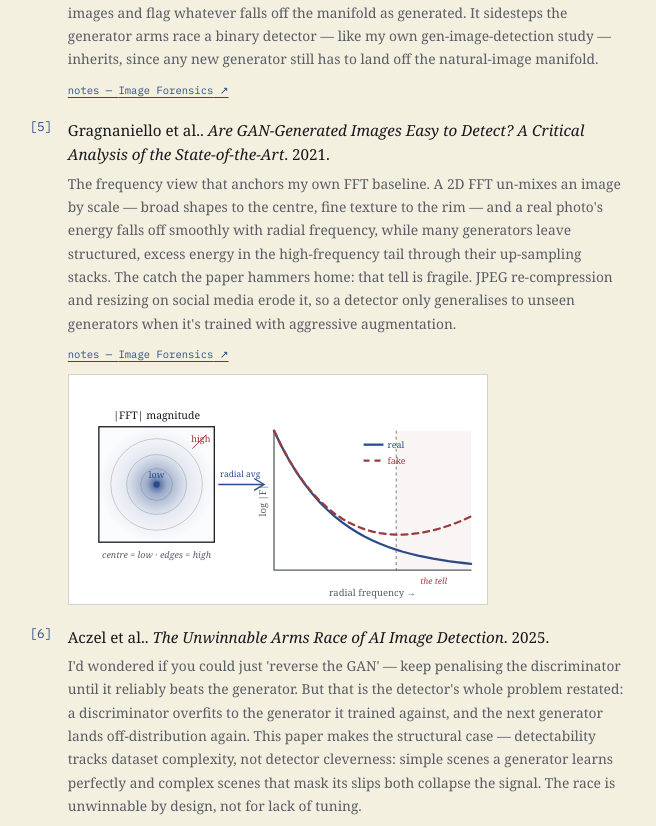
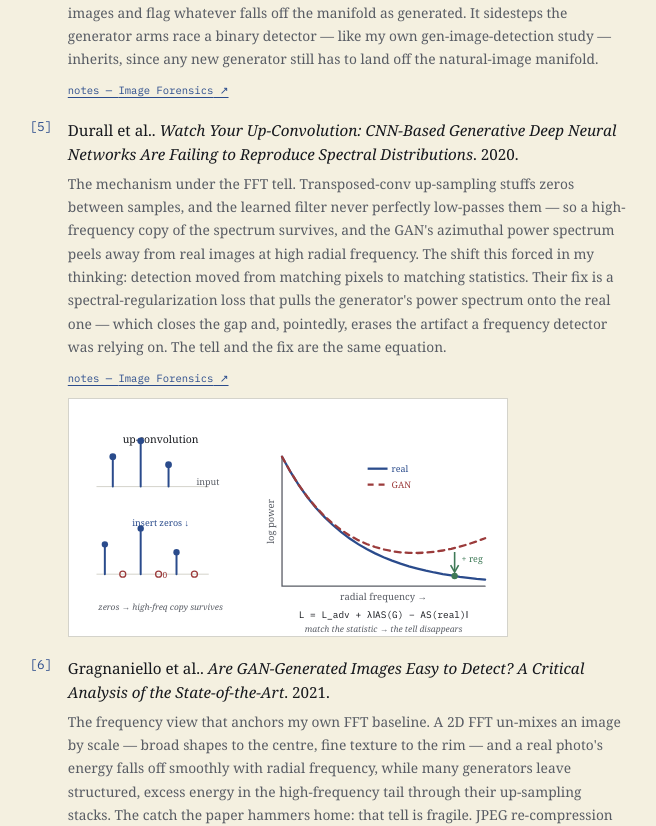
Before and after one commit to Atharvax16/Portfolio, a React (Vite) app: page / in a window 1280 px wide. Shown: the part 7105-7931 px from the top of the page, without its empty margins (403-1059 px from the left). Built offline with nearby package versions, Linux system fonts and the light colour scheme.

Commit message:
CNN upsampling tech.

```diff
--- a/src/App.jsx
+++ b/src/App.jsx
@@ -3,7 +3,7 @@ import {
   P, SECS, PAPER, RESEARCH_AREAS, READING_LOG, TIL_REPO, FROM_SCRATCH,
   METHODS, JOURNEY, ORDERED_PROJECTS, INSIGHTS, ARCHITECTURES,
 } from "./data.js";
-import { Rv, Radar, PhotoGallery, MatrixOverlay, ResearchModal, SketchFidelityAccuracy, SketchResearcherFrontier, SketchMolecule, SketchAttention, SketchFFT, InsightsViewer, VitWalkthrough, DetectionParadigms } from "./ui.jsx";
+import { Rv, Radar, PhotoGallery, MatrixOverlay, ResearchModal, SketchFidelityAccuracy, SketchResearcherFrontier, SketchMolecule, SketchAttention, SketchFFT, SketchSpectral, InsightsViewer, VitWalkthrough, DetectionParadigms } from "./ui.jsx";
 
 /* Type tokens */
 const DISP = { fontFamily: "'Spectral',Georgia,serif" };
@@ -268,6 +268,11 @@ export default function App() {
                         <div style={{ aspectRatio: "420 / 230" }}><SketchFFT /></div>
                       </figure>
                     )}
+                    {r.sketch === "spectral" && (
+                      <figure style={{ margin: "0.7rem 0 0", maxWidth: 440, border: `1px solid ${P.line}`, background: P.paper2 }}>
+                        <div style={{ aspectRatio: "440 / 238" }}><SketchSpectral /></div>
+                      </figure>
+                    )}
                   </div>
                 </div>
               </Rv>
--- a/src/data.js
+++ b/src/data.js
@@ -102,6 +102,16 @@ export const READING_LOG = [
     takeaway: "Flip the task: rather than train a real-vs-fake classifier, fit the distribution of natural images and flag whatever falls off the manifold as generated. It sidesteps the generator arms race a binary detector — like my own gen-image-detection study — inherits, since any new generator still has to land off the natural-image manifold.",
     link: "https://arxiv.org/abs/2511.01293",
     hasNotebook: false,
+  },
+  {
+    paper: "Watch Your Up-Convolution: CNN-Based Generative Deep Neural Networks Are Failing to Reproduce Spectral Distributions",
+    authors: "Durall et al.",
+    year: "2020",
+    area: "Image Forensics",
+    takeaway: "The mechanism under the FFT tell. Transposed-conv up-sampling stuffs zeros between samples, and the learned filter never perfectly low-passes them — so a high-frequency copy of the spectrum survives, and the GAN's azimuthal power spectrum peels away from real images at high radial frequency. The shift this forced in my thinking: detection moved from matching pixels to matching statistics. Their fix is a spectral-regularization loss that pulls the generator's power spectrum onto the real one — which closes the gap and, pointedly, erases the artifact a frequency detector was relying on. The tell and the fix are the same equation.",
+    link: "https://arxiv.org/abs/2003.01826",
+    hasNotebook: false,
+    sketch: "spectral",
   },
   {
     paper: "Are GAN-Generated Images Easy to Detect? A Critical Analysis of the State-of-the-Art",
--- a/src/ui.jsx
+++ b/src/ui.jsx
@@ -326,6 +326,71 @@ export function SketchFFT() {
       <text x={(X(0.62) + gx1) / 2} y={gy1 + 14} textAnchor="middle" style={SK} fontSize="8.5" fontStyle="italic" fill={P.red}>the tell</text>
       <text x={(gx0 + gx1) / 2} y={gy1 + 26} textAnchor="middle" style={SK} fontSize="9.5" fill={P.sub}>radial frequency →</text>
       <text x={gx0 - 8} y={ycy} style={SK} fontSize="9.5" fill={P.sub} transform={`rotate(-90 ${gx0 - 8} ${ycy})`} textAnchor="middle">log |F|</text>
+    </svg>
+  );
+}
+
+/* Why up-convolution breaks the spectrum, and how to fix it (Durall 2020).
+   Transposed conv / up-sampling stuffs zeros between samples; the learned
+   filter never perfectly low-passes them, so a high-frequency copy of the
+   spectrum survives — the artifact. A spectral-regularization loss adds a
+   term that matches the generator's azimuthal power spectrum to real data,
+   pulling the curve back down — which also erases the detector's tell. */
+export function SketchSpectral() {
+  // left: zero-insertion stems
+  const yA = 88, yB = 176;
+  const inA = [[44, 30], [72, 46], [100, 22]];
+  const up = [[36, 30], [54, 0], [72, 46], [90, 0], [108, 22], [126, 0]];
+  // right: azimuthal power spectrum
+  const gx0 = 214, gx1 = 418, gy0 = 58, gy1 = 188;
+  const X = t => gx0 + t * (gx1 - gx0);
+  const Yr = t => gy1 - (gy1 - gy0) * Math.exp(-3.0 * t);                          // real
+  const Yg = t => gy1 - (gy1 - gy0) * (Math.exp(-3.0 * t) + 0.32 * Math.pow(t, 2.4)); // GAN, no reg
+  const N = 24;
+  const curve = (Y) => Array.from({ length: N + 1 }, (_, i) => { const t = i / N; return `${i ? "L" : "M"}${X(t).toFixed(1)} ${Math.min(gy1, Y(t)).toFixed(1)}`; }).join(" ");
+  const at = 0.85;
+  return (
+    <svg viewBox="0 0 440 238" width="100%" height="100%" role="img"
+      aria-label="Sketch: up-convolution inserts zeros that leave a high-frequency copy in the spectrum; a spectral-regularization loss matches the azimuthal power spectrum to real data and removes the artifact"
+      style={{ display: "block" }}>
+      <defs><RoughDefs id="rgh-spec" scale={1.2} seed={17} /></defs>
+
+      {/* ── left: up-conv inserts zeros ── */}
+      <text x={92} y={44} textAnchor="middle" style={SK} fontSize="10.5" fill={P.ink}>up-convolution</text>
+      <g filter="url(#rgh-spec)" strokeLinecap="round">
+        <line x1={28} y1={yA} x2={140} y2={yA} stroke={P.line} strokeWidth="1" />
+        {inA.map(([x, h], i) => <g key={`i${i}`}><line x1={x} y1={yA} x2={x} y2={yA - h} stroke={P.accent} strokeWidth="2" /><circle cx={x} cy={yA - h} r="3.4" fill={P.accent} /></g>)}
+        <line x1={28} y1={yB} x2={140} y2={yB} stroke={P.line} strokeWidth="1" />
+        {up.map(([x, h], i) => h > 0
+          ? <g key={`u${i}`}><line x1={x} y1={yB} x2={x} y2={yB - h} stroke={P.accent} strokeWidth="2" /><circle cx={x} cy={yB - h} r="3.2" fill={P.accent} /></g>
+          : <circle key={`u${i}`} cx={x} cy={yB} r="3" fill="none" stroke={P.red} strokeWidth="1.3" />)}
+      </g>
+      <text x={128} y={yA - 2} style={SK} fontSize="9" fill={P.sub}>input</text>
+      <text x={92} y={128} textAnchor="middle" style={SK} fontSize="9" fill={P.accent}>insert zeros ↓</text>
+      <text x={94} y={yB + 4} style={SK} fontSize="8.5" fill={P.red}>0</text>
+      <text x={92} y={212} textAnchor="middle" style={SK} fontSize="8.5" fontStyle="italic" fill={P.sub}>zeros → high-freq copy survives</text>
+
+      {/* ── right: azimuthal power spectrum + spectral-reg ── */}
+      <g filter="url(#rgh-spec)" fill="none" strokeLinecap="round">
+        <path d={`M${gx0} ${gy0} L${gx0} ${gy1} L${gx1} ${gy1}`} stroke={P.sub} strokeWidth="1.3" />
+        <path d={curve(Yr)} stroke={P.accent} strokeWidth="2.3" />
+        <path d={curve(Yg)} stroke={P.red} strokeWidth="2.3" strokeDasharray="6 5" />
+      </g>
+      {/* the reg loss pulls the GAN curve down onto the real curve */}
+      <path d={`M${X(at)} ${Yg(at) + 4} L${X(at)} ${Yr(at) - 5}`} stroke={P.green} strokeWidth="1.6" />
+      <path d={`M${X(at) - 4} ${Yr(at) - 11} L${X(at)} ${Yr(at) - 4} L${X(at) + 4} ${Yr(at) - 11}`} stroke={P.green} strokeWidth="1.6" fill="none" />
+      <circle cx={X(at)} cy={Yr(at)} r="3.2" fill={P.green} />
+      <text x={X(at) + 7} y={(Yg(at) + Yr(at)) / 2} style={SK} fontSize="9" fill={P.green}>+ reg</text>
+      {/* legend */}
+      <line x1={300} y1={70} x2={320} y2={70} stroke={P.accent} strokeWidth="2.3" />
+      <text x={324} y={73} style={SK} fontSize="9" fill={P.accent}>real</text>
+      <line x1={300} y1={86} x2={320} y2={86} stroke={P.red} strokeWidth="2.3" strokeDasharray="6 5" />
+      <text x={324} y={89} style={SK} fontSize="9" fill={P.red}>GAN</text>
+      {/* axes + loss */}
+      <text x={(gx0 + gx1) / 2} y={gy1 + 14} textAnchor="middle" style={SK} fontSize="9.5" fill={P.sub}>radial frequency →</text>
+      <text x={gx0 - 8} y={(gy0 + gy1) / 2} style={SK} fontSize="9.5" fill={P.sub} transform={`rotate(-90 ${gx0 - 8} ${(gy0 + gy1) / 2})`} textAnchor="middle">log power</text>
+      <text x={(gx0 + gx1) / 2} y={gy1 + 32} textAnchor="middle" style={{ fontFamily: "'IBM Plex Mono',monospace" }} fontSize="9.5" fill={P.ink}>L = L_adv + λ‖AS(G) − AS(real)‖</text>
+      <text x={(gx0 + gx1) / 2} y={gy1 + 46} textAnchor="middle" style={SK} fontSize="8.5" fontStyle="italic" fill={P.sub}>match the statistic → the tell disappears</text>
     </svg>
   );
 }
```
